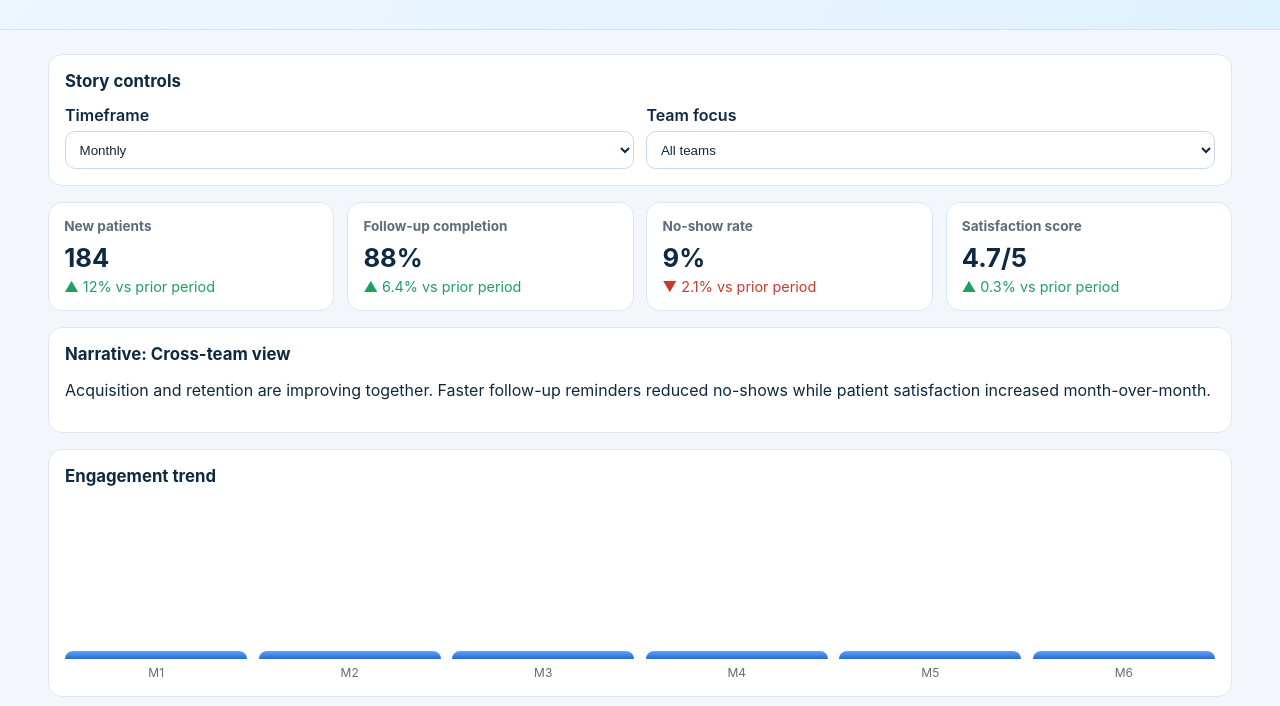
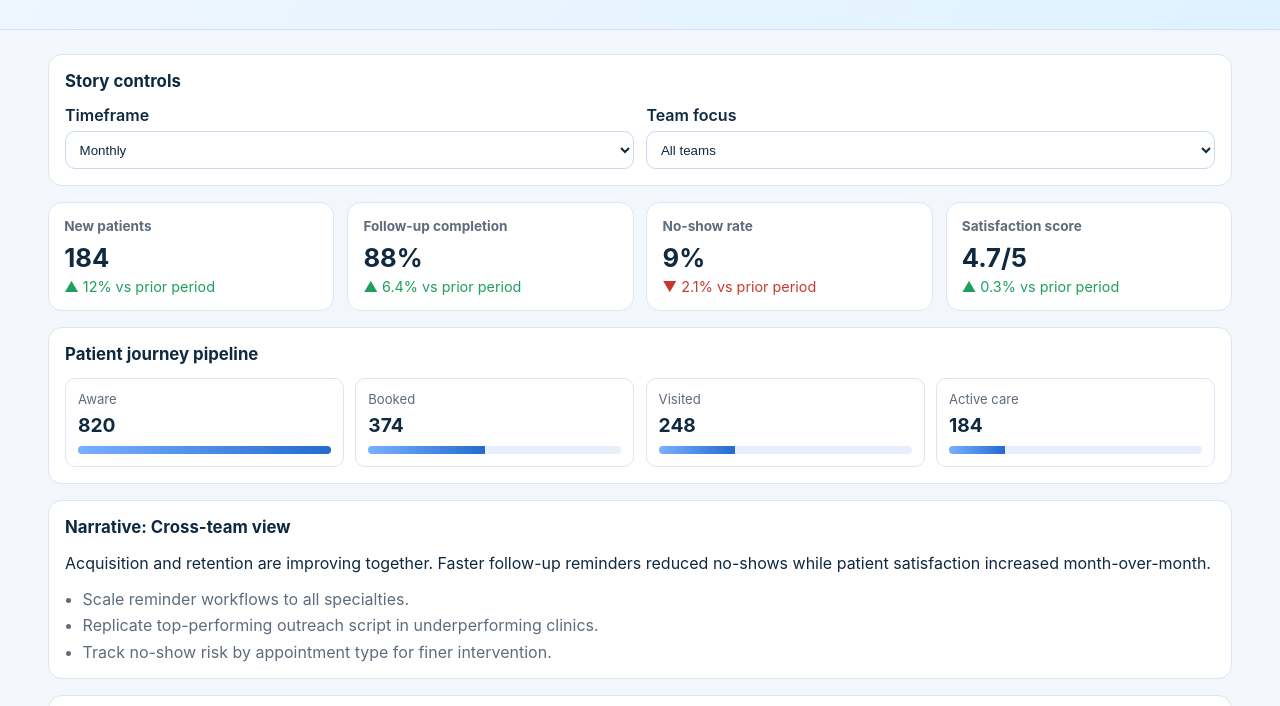
Before and after one commit to pabloawills/HealthCare-CRM-Dashboard, a plain HTML site: page index.html in a window 1280 px wide. Shown: the part 183-889 px from the top of the page. Drawn offline with Linux system fonts and the light colour scheme.

Commit message:
Enhance CRM storytelling UX with journey pipeline and actions

```diff
--- a/index.html
+++ b/index.html
@@ -11,15 +11,15 @@
     <header class="hero">
       <div>
         <p class="eyebrow">Healthcare CRM</p>
-        <h1>PulseCare: A KPI Story for Patient Relationships</h1>
+        <h1>PulseCare: KPI Stories Across the Patient Journey</h1>
         <p>
-          Understand every patient journey with clear signals: acquisition,
-          engagement, and outcomes.
+          See how awareness turns into visits, visits become active care, and
+          care leads to better outcomes.
         </p>
       </div>
       <div class="hero-badge" aria-label="Current quarter status">
-        <span>Q2 Focus</span>
-        <strong>Retention +6.4%</strong>
+        <span>Q2 Goal Progress</span>
+        <strong id="goalProgress">Retention +6.4%</strong>
       </div>
     </header>
 
@@ -49,9 +49,15 @@
 
       <section aria-label="KPI summary" class="kpi-grid" id="kpiGrid"></section>
 
+      <section class="journey-panel" aria-label="Patient journey pipeline">
+        <h2>Patient journey pipeline</h2>
+        <div id="journey" class="journey-grid"></div>
+      </section>
+
       <section class="story-panel" aria-label="Narrative insights">
         <h2 id="storyTitle">Your KPI narrative</h2>
         <p id="storyText"></p>
+        <ul id="actions" class="action-list"></ul>
       </section>
 
       <section class="trend-panel" aria-label="Trend chart">
--- a/script.js
+++ b/script.js
@@ -1,94 +1,190 @@
 const data = {
   monthly: {
     all: {
+      goal: "Retention +6.4%",
       kpis: [
         { label: "New patients", value: 184, delta: 12 },
         { label: "Follow-up completion", value: "88%", delta: 6.4 },
         { label: "No-show rate", value: "9%", delta: -2.1 },
         { label: "Satisfaction score", value: "4.7/5", delta: 0.3 }
       ],
+      journey: [
+        { stage: "Aware", value: 820 },
+        { stage: "Booked", value: 374 },
+        { stage: "Visited", value: 248 },
+        { stage: "Active care", value: 184 }
+      ],
       trend: [63, 68, 72, 76, 84, 88],
       story:
-        "Acquisition and retention are improving together. Faster follow-up reminders reduced no-shows while patient satisfaction increased month-over-month."
+        "Acquisition and retention are improving together. Faster follow-up reminders reduced no-shows while patient satisfaction increased month-over-month.",
+      actions: [
+        "Scale reminder workflows to all specialties.",
+        "Replicate top-performing outreach script in underperforming clinics.",
+        "Track no-show risk by appointment type for finer intervention."
+      ]
     },
     "care-coordination": {
+      goal: "Readmission risk -1.4%",
       kpis: [
         { label: "Care plans updated", value: 132, delta: 14 },
         { label: "Medication adherence", value: "81%", delta: 4.2 },
         { label: "Readmission risk", value: "7%", delta: -1.4 },
         { label: "Patient trust score", value: "4.8/5", delta: 0.2 }
       ],
+      journey: [
+        { stage: "Enrolled", value: 236 },
+        { stage: "Plan set", value: 192 },
+        { stage: "Weekly check-in", value: 158 },
+        { stage: "Stable", value: 132 }
+      ],
       trend: [52, 58, 62, 67, 74, 81],
       story:
-        "Care coordination is preventing downstream risk. Consistent care plan updates correlate with stronger adherence and lower readmission risk."
+        "Care coordination is preventing downstream risk. Consistent care plan updates correlate with stronger adherence and lower readmission risk.",
+      actions: [
+        "Trigger nurse escalation for missed medication logs within 24h.",
+        "Add high-risk care plan template for CHF and COPD cohorts.",
+        "Automate family caregiver reminders for complex cases."
+      ]
     },
     outreach: {
+      goal: "Lead-to-visit +3.4%",
       kpis: [
         { label: "Outreach campaigns", value: 24, delta: 7 },
         { label: "Response rate", value: "46%", delta: 5.1 },
         { label: "Lead-to-visit conversion", value: "31%", delta: 3.4 },
         { label: "First-visit NPS", value: "59", delta: 5 }
       ],
+      journey: [
+        { stage: "Contacted", value: 1130 },
+        { stage: "Responded", value: 520 },
+        { stage: "Scheduled", value: 350 },
+        { stage: "Visited", value: 243 }
+      ],
       trend: [21, 24, 28, 32, 39, 46],
       story:
-        "Outreach performance is translating into visits. Response improvements are feeding conversion and lifting early patient sentiment."
+        "Outreach performance is translating into visits. Response improvements are feeding conversion and lifting early patient sentiment.",
+      actions: [
+        "Double down on SMS campaigns with clinician video snippets.",
+        "A/B test messaging by age cohort and insurance type.",
+        "Route warm leads to same-day scheduling queue."
+      ]
     },
     support: {
+      goal: "Resolution time -1.3h",
       kpis: [
         { label: "Open support tickets", value: 41, delta: -9 },
         { label: "Avg. resolution time", value: "6.1h", delta: -1.3 },
         { label: "Self-service usage", value: "38%", delta: 8.2 },
         { label: "Support CSAT", value: "93%", delta: 2.4 }
       ],
+      journey: [
+        { stage: "Incoming", value: 190 },
+        { stage: "Self-solved", value: 72 },
+        { stage: "Agent handled", value: 118 },
+        { stage: "Resolved", value: 149 }
+      ],
       trend: [17, 21, 27, 30, 34, 38],
       story:
-        "Support workload is healthier. Self-service adoption reduced ticket volume and let the team resolve complex cases faster."
+        "Support workload is healthier. Self-service adoption reduced ticket volume and let the team resolve complex cases faster.",
+      actions: [
+        "Promote top 5 help-center articles in post-visit emails.",
+        "Add macro suggestions for common medication refill questions.",
+        "Review weekend staffing to preserve SLA gains."
+      ]
     }
   },
   quarterly: {
     all: {
+      goal: "Retention +8.8%",
       kpis: [
         { label: "New patients", value: 542, delta: 18 },
         { label: "Follow-up completion", value: "86%", delta: 8.8 },
         { label: "No-show rate", value: "11%", delta: -3.4 },
         { label: "Satisfaction score", value: "4.6/5", delta: 0.5 }
       ],
+      journey: [
+        { stage: "Aware", value: 2410 },
+        { stage: "Booked", value: 1170 },
+        { stage: "Visited", value: 812 },
+        { stage: "Active care", value: 542 }
+      ],
       trend: [55, 61, 69, 74],
       story:
-        "Quarterly performance shows compounding gains. Better outreach quality and proactive reminders are improving both continuity and experience."
+        "Quarterly performance shows compounding gains. Better outreach quality and proactive reminders are improving both continuity and experience.",
+      actions: [
+        "Set quarterly benchmark by clinic to sustain retention gains.",
+        "Expand digital check-in to reduce front-desk wait times.",
+        "Tie provider scorecards to follow-up completion metric."
+      ]
     },
     "care-coordination": {
+      goal: "Adherence +6.7%",
       kpis: [
         { label: "Care plans updated", value: 403, delta: 19 },
         { label: "Medication adherence", value: "79%", delta: 6.7 },
         { label: "Readmission risk", value: "8%", delta: -2.5 },
         { label: "Patient trust score", value: "4.7/5", delta: 0.4 }
       ],
+      journey: [
+        { stage: "Enrolled", value: 710 },
+        { stage: "Plan set", value: 590 },
+        { stage: "Weekly check-in", value: 476 },
+        { stage: "Stable", value: 403 }
+      ],
       trend: [48, 57, 66, 79],
       story:
-        "Across the quarter, care coordination became a leading indicator for outcomes. Adherence rose as high-risk gaps were closed earlier."
+        "Across the quarter, care coordination became a leading indicator for outcomes. Adherence rose as high-risk gaps were closed earlier.",
+      actions: [
+        "Prioritize post-discharge calls in first 72 hours.",
+        "Launch multilingual adherence education packets.",
+        "Surface rising-risk patients in daily huddles."
+      ]
     },
     outreach: {
+      goal: "Response +7.2%",
       kpis: [
         { label: "Outreach campaigns", value: 73, delta: 13 },
         { label: "Response rate", value: "43%", delta: 7.2 },
         { label: "Lead-to-visit conversion", value: "29%", delta: 4.1 },
         { label: "First-visit NPS", value: "56", delta: 7 }
       ],
+      journey: [
+        { stage: "Contacted", value: 3490 },
+        { stage: "Responded", value: 1500 },
+        { stage: "Scheduled", value: 980 },
+        { stage: "Visited", value: 730 }
+      ],
       trend: [18, 27, 35, 43],
       story:
-        "The outreach story is consistent: stronger campaign relevance drives responses, which then lifts conversions and first-visit loyalty."
+        "The outreach story is consistent: stronger campaign relevance drives responses, which then lifts conversions and first-visit loyalty.",
+      actions: [
+        "Shift budget toward highest-converting referral channels.",
+        "Create specialty-specific first-visit nurture journeys.",
+        "Pilot chatbot triage for inbound web leads."
+      ]
     },
     support: {
+      goal: "CSAT +3.7%",
       kpis: [
         { label: "Open support tickets", value: 126, delta: -15 },
         { label: "Avg. resolution time", value: "6.5h", delta: -2.2 },
         { label: "Self-service usage", value: "34%", delta: 10.4 },
         { label: "Support CSAT", value: "91%", delta: 3.7 }
       ],
+      journey: [
+        { stage: "Incoming", value: 620 },
+        { stage: "Self-solved", value: 211 },
+        { stage: "Agent handled", value: 409 },
+        { stage: "Resolved", value: 534 }
+      ],
       trend: [14, 21, 27, 34],
       story:
-        "Support systems are scaling. Digital self-service absorbed routine volume while agent quality kept satisfaction trending upward."
+        "Support systems are scaling. Digital self-service absorbed routine volume while agent quality kept satisfaction trending upward.",
+      actions: [
+        "Introduce intent detection for faster ticket routing.",
+        "Use QA scorecards to coach first-contact resolution.",
+        "Expand knowledge base articles for billing questions."
+      ]
     }
   }
 };
@@ -99,14 +195,26 @@ const kpiGrid = document.getElementById("kpiGrid");
 const storyTitle = document.getElementById("storyTitle");
 const storyText = document.getElementById("storyText");
 const chartEl = document.getElementById("chart");
+const actionsEl = document.getElementById("actions");
+const journeyEl = document.getElementById("journey");
+const goalProgress = document.getElementById("goalProgress");
+
+function formatTeamName(team) {
+  if (team === "all") return "Cross-team view";
+  return team
+    .split("-")
+    .map((word) => word.charAt(0).toUpperCase() + word.slice(1))
+    .join(" ");
+}
 
 function render() {
   const timeframe = timeframeEl.value;
   const team = teamEl.value;
   const selected = data[timeframe][team];
 
+  goalProgress.textContent = selected.goal;
+
   kpiGrid.innerHTML = "";
-
   selected.kpis.forEach((kpi) => {
     const card = document.createElement("article");
     card.className = "kpi-card";
@@ -120,8 +228,29 @@ function render() {
     kpiGrid.appendChild(card);
   });
 
-  storyTitle.textContent = `Narrative: ${team === "all" ? "Cross-team view" : team.replace("-", " ")}`;
+  journeyEl.innerHTML = "";
+  const topJourneyValue = Math.max(...selected.journey.map((j) => j.value));
+  selected.journey.forEach((step) => {
+    const item = document.createElement("div");
+    item.className = "journey-item";
+    const pct = Math.round((step.value / topJourneyValue) * 100);
+    item.innerHTML = `
+      <p>${step.stage}</p>
+      <strong>${step.value}</strong>
+      <div class="journey-meter"><span style="width: ${pct}%"></span></div>
+    `;
+    journeyEl.appendChild(item);
+  });
+
+  storyTitle.textContent = `Narrative: ${formatTeamName(team)}`;
   storyText.textContent = selected.story;
+
+  actionsEl.innerHTML = "";
+  selected.actions.forEach((action) => {
+    const li = document.createElement("li");
+    li.textContent = action;
+    actionsEl.appendChild(li);
+  });
 
   chartEl.innerHTML = "";
   const max = Math.max(...selected.trend);
--- a/styles.css
+++ b/styles.css
@@ -6,7 +6,7 @@
   --card: #ffffff;
   --primary: #246bce;
   --success: #1e9f5f;
-  --warning: #d08a00;
+  --danger: #c7392f;
   --radius: 14px;
 }
 
@@ -55,14 +55,14 @@ body {
 
 .hero h1 {
   margin: 0.25rem 0 0.75rem;
-  max-width: 26ch;
+  max-width: 28ch;
   line-height: 1.2;
 }
 
 .hero p {
   margin: 0;
   color: var(--muted);
-  max-width: 50ch;
+  max-width: 60ch;
 }
 
 .hero-badge {
@@ -70,7 +70,7 @@ body {
   border: 1px solid #cddff3;
   border-radius: var(--radius);
   padding: 0.85rem 1rem;
-  min-width: 140px;
+  min-width: 170px;
   display: grid;
   gap: 0.2rem;
   box-shadow: 0 6px 16px rgba(20, 50, 80, 0.08);
@@ -89,7 +89,8 @@ body {
 
 .controls,
 .story-panel,
-.trend-panel {
+.trend-panel,
+.journey-panel {
   background: var(--card);
   border-radius: var(--radius);
   border: 1px solid #dbe7f4;
@@ -98,7 +99,8 @@ body {
 
 .controls h2,
 .story-panel h2,
-.trend-panel h2 {
+.trend-panel h2,
+.journey-panel h2 {
   margin-top: 0;
   font-size: 1.05rem;
 }
@@ -158,7 +160,53 @@ select {
 }
 
 .down {
-  color: #c7392f;
+  color: var(--danger);
+}
+
+.journey-grid {
+  display: grid;
+  grid-template-columns: repeat(auto-fit, minmax(140px, 1fr));
+  gap: 0.7rem;
+}
+
+.journey-item {
+  border: 1px solid #dbe7f4;
+  border-radius: 10px;
+  padding: 0.75rem;
+}
+
+.journey-item p {
+  margin: 0;
+  color: var(--muted);
+  font-size: 0.82rem;
+}
+
+.journey-item strong {
+  display: block;
+  margin-top: 0.35rem;
+  font-size: 1.2rem;
+}
+
+.journey-meter {
+  margin-top: 0.55rem;
+  height: 8px;
+  border-radius: 20px;
+  background: #e7f0fa;
+  overflow: hidden;
+}
+
+.journey-meter span {
+  display: block;
+  height: 100%;
+  background: linear-gradient(90deg, #79b0ff, #246bce);
+}
+
+.action-list {
+  margin: 0.75rem 0 0;
+  padding-left: 1.1rem;
+  display: grid;
+  gap: 0.4rem;
+  color: var(--muted);
 }
 
 .chart {
```
Also changed, not shown: 1 other file.
